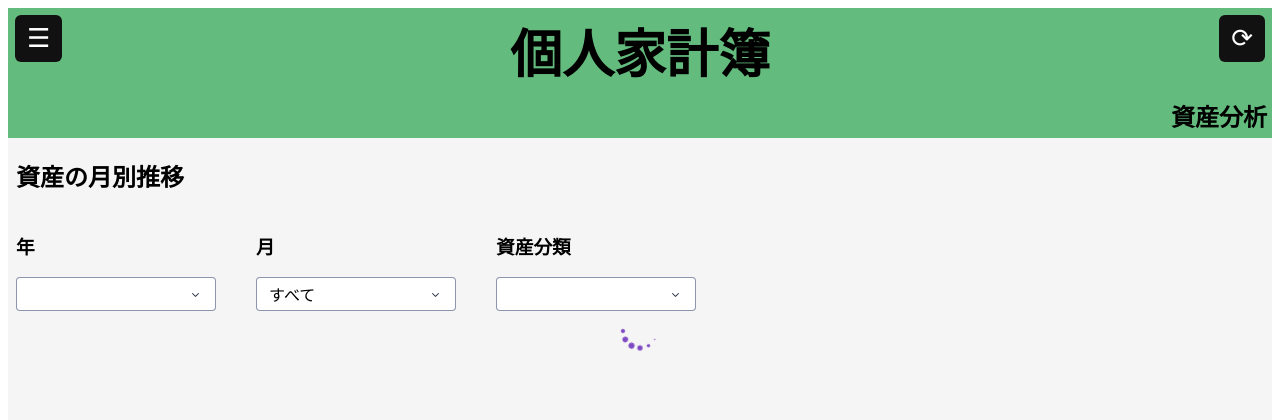
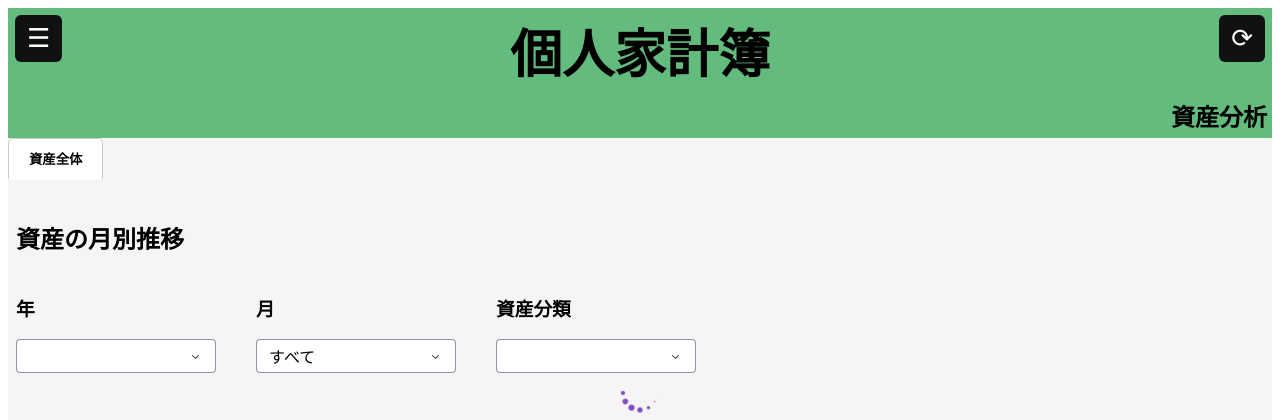
Before and after one commit to BlackBow393/parsonal_kakeibo, a Flask app: page /asset in a window 1280 px wide. Shown: the top 420 px of the page. Run offline with Flask 3, Linux system fonts and the light colour scheme.

Commit message:
資産分析画面を一部変更 累計金額に間違いがあるため修正中

```diff
--- a/static/css/header_asset.css
+++ b/static/css/header_asset.css
@@ -21,3 +21,22 @@ header h2 {
     text-align: right;
     font-size: 24px;
 }
+
+.tabs {
+    display: flex;
+    gap: 10px;
+    margin-bottom: 20px;
+}
+.tab-btn {
+    padding: 10px 20px;
+    border: 1px solid #ccc;
+    background-color: #9c9999;
+    cursor: pointer;
+    border-radius: 5px 5px 0 0;
+    transition: 0.2s;
+}
+.tab-btn.active {
+    background-color: #ffffff;
+    border-bottom: 2px solid #ffffff;
+    font-weight: bold;
+}
--- a/templates/asset.html
+++ b/templates/asset.html
@@ -30,6 +30,11 @@
         <button class="refresh-btn" id="refresh-btn" onclick="refreshData()">&#10227;</button>
     </header>
     <main>
+        <!-- タブボタン -->
+        <div class="tabs">
+            <button class="tab-btn active" data-src="/dash2/" onclick="switchTab(this)">資産全体</button>
+        </div>
+
         <!-- 読み込み中オーバーレイ -->
         <div id="loading-overlay">
             <div class="loading-text">Loading...</div>
@@ -48,5 +53,6 @@
     <!-- 外部JSファイルを読み込み -->
     <script src="{{ url_for('static', filename='js/main.js') }}"></script>
     <script src="{{ url_for('static', filename='js/routes.js') }}"></script>
+    <script src="{{ url_for('static', filename='js/tab.js') }}"></script>
 </body>
 </html>
```
Also changed, not shown: dash_app/callback_2.py (+8 -0 lines).
